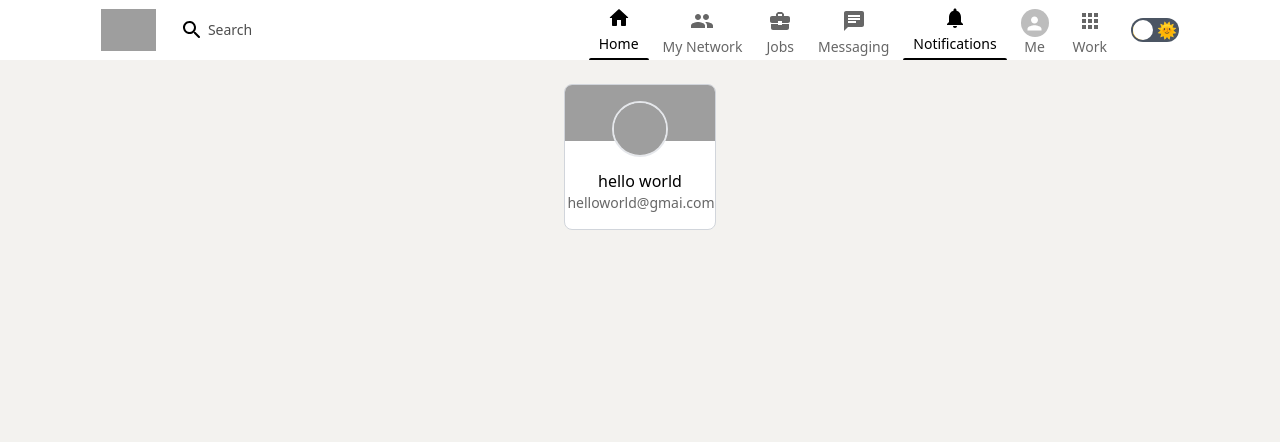
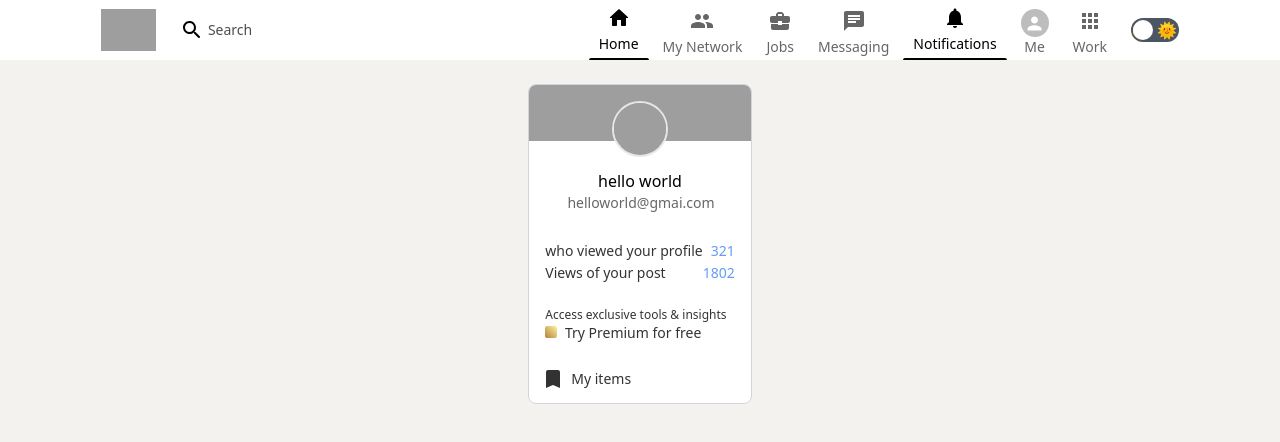
Before and after one commit to lisa1501/LinkedIn-Clone, a Next.js app: page / in a window 1280 px wide. Shown: the top 442 px of the page. Built offline with nearby package versions, Linux system fonts and the light colour scheme; grey boxes are pictures that could not be loaded.

Commit message:
rendered who viewed,try premium, my items sections to sidebar

```diff
--- a/components/Sidebar.js
+++ b/components/Sidebar.js
@@ -1,6 +1,7 @@
 import Image from "next/image";
 import { Avatar } from "@mui/material";
-import { signOut } from 'next-auth/react'
+import { signOut } from 'next-auth/react';
+import BookmarkOutlinedIcon from "@mui/icons-material/BookmarkOutlined";
 
 const Sidebar = () => {
     return (
@@ -25,6 +26,37 @@
                         helloworld@gmai.com
                     </p>
                 </div>
+
+                <div className="hidden md:inline text-left dark:text-white/75 text-sm">
+                    <div className="font-medium sidebarButton space-y-0.5">
+                        <div className="flex justify-between space-x-2">
+                            <h4>who viewed your profile</h4>
+                            <span className="text-blue-500">321</span>
+                        </div>
+
+                        <div className="flex justify-between space-x-2">
+                            <h4>Views of your post</h4>
+                            <span className="text-blue-500">1802</span>
+                        </div>
+                    </div>
+
+                    <div className="sidebarButton">
+                        <h4 className="leading-4 text-xs">
+                            Access exclusive tools & insights
+                        </h4>
+                        <h4 className="dark:text-white font-medium">
+                            <span className="w-3 h-3 bg-gradient-to-tr from-yellow-700 to-yellow-200 inline-block rounded-sm mr-1" />{" "}
+                            Try Premium for free
+                        </h4>
+                    </div>
+
+                    <div className="sidebarButton flex items-center space-x-1.5">
+                        <BookmarkOutlinedIcon className="!-ml-1" />
+                        <h4 className="dark:text-white font-medium">My items</h4>
+                    </div>
+
+
+                </div>
             </div>
 
             {/* bottom */}
--- a/pages/index.js
+++ b/pages/index.js
@@ -1,11 +1,7 @@
 import Head from 'next/head'
-
 import { Inter } from 'next/font/google'
-
-
 import Header from "../components/Header";
 import Sidebar from '../components/Sidebar'
-
 
 const inter = Inter({ subsets: ['latin'] })
 
--- a/styles/globals.css
+++ b/styles/globals.css
@@ -12,4 +12,8 @@
     .intent {
         @apply flex justify-between items-center hover:shadow-xl p-4 cursor-pointer rounded-lg text-black bg-white max-w-md mx-auto xl:mx-0;
     }
+
+    .sidebarButton {
+        @apply dark:border-t border-gray-600 py-3 px-4 cursor-pointer opacity-80 hover:opacity-100
+    }
 }
```
Also changed, not shown: next.config.js (+3 -5 lines).
